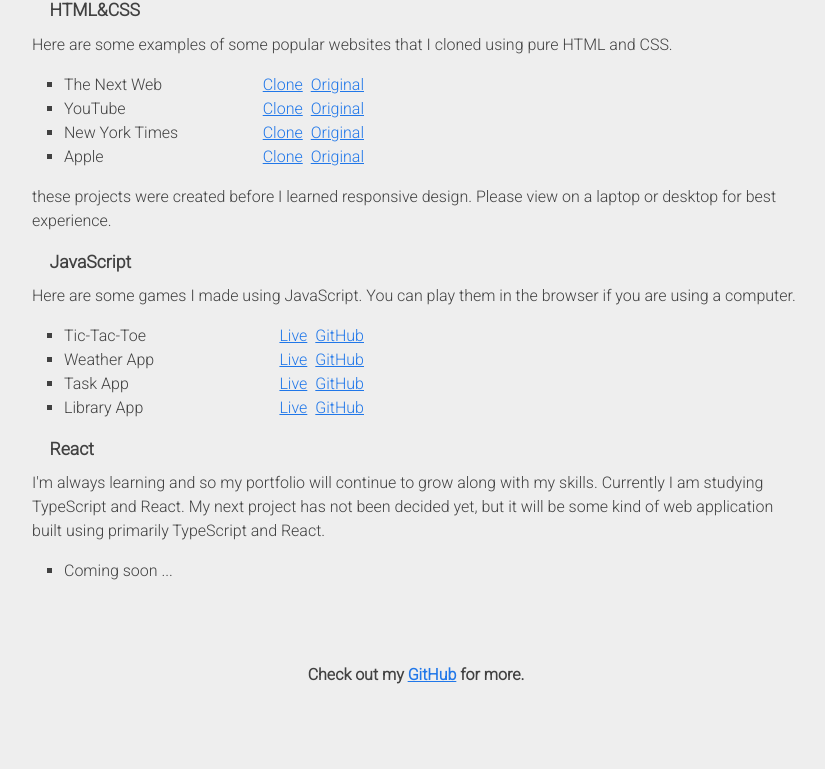
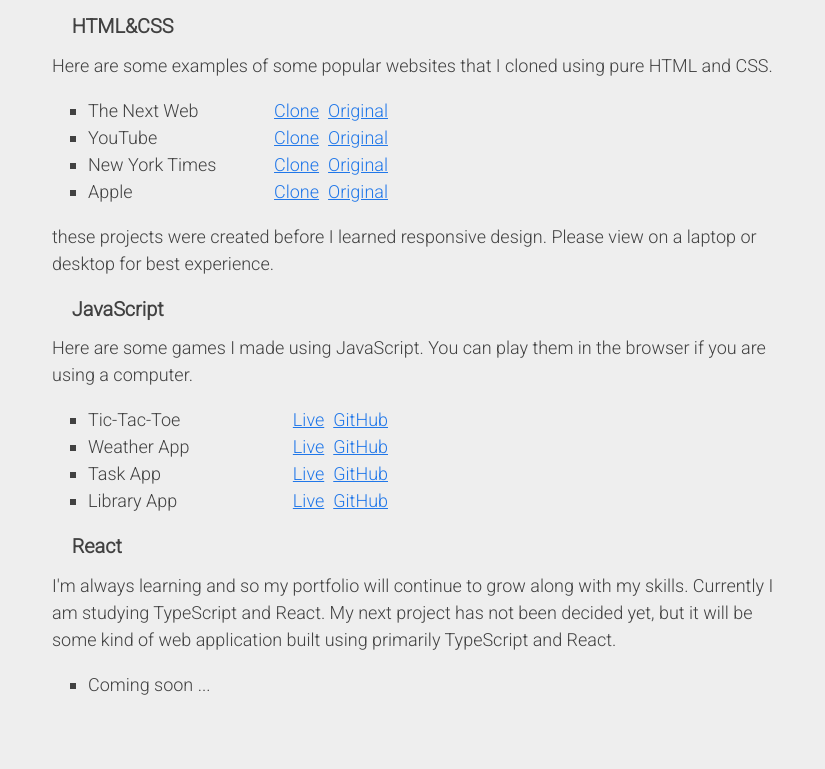
Before and after one commit to georgezhu211/portfolio-website, a plain HTML site: page portfolio.html in a window 1280 px wide. Shown: the part 121-890 px from the top of the page, without its empty margins (128-953 px from the left). Drawn offline with Linux system fonts and the light colour scheme.

Commit message:
change font size

```diff
--- a/styles/portfolio.css
+++ b/styles/portfolio.css
@@ -1,7 +1,3 @@
-body {
-  font-size: 16px;
-}
-
 h2 {
   padding-left: 1em;
   font-size: 1.1em;
```
Also changed, not shown: contact.html (+1 -1 lines).
